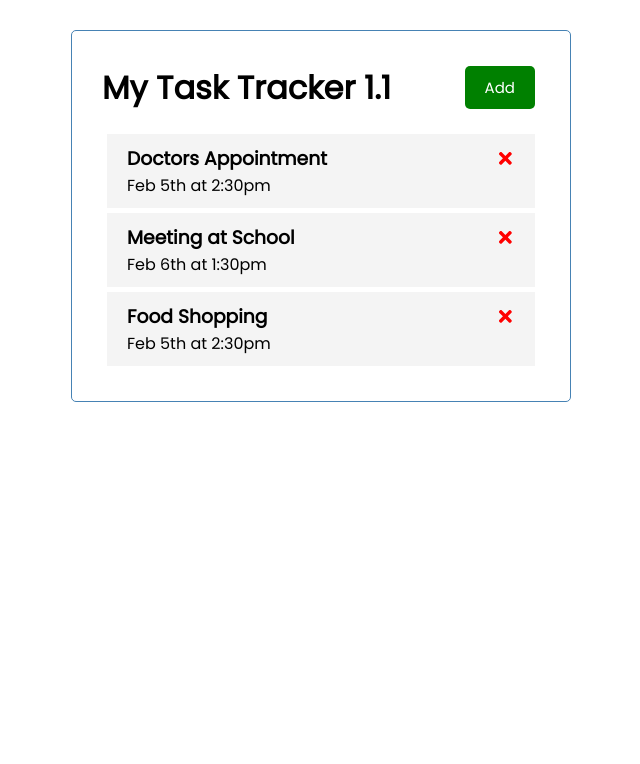
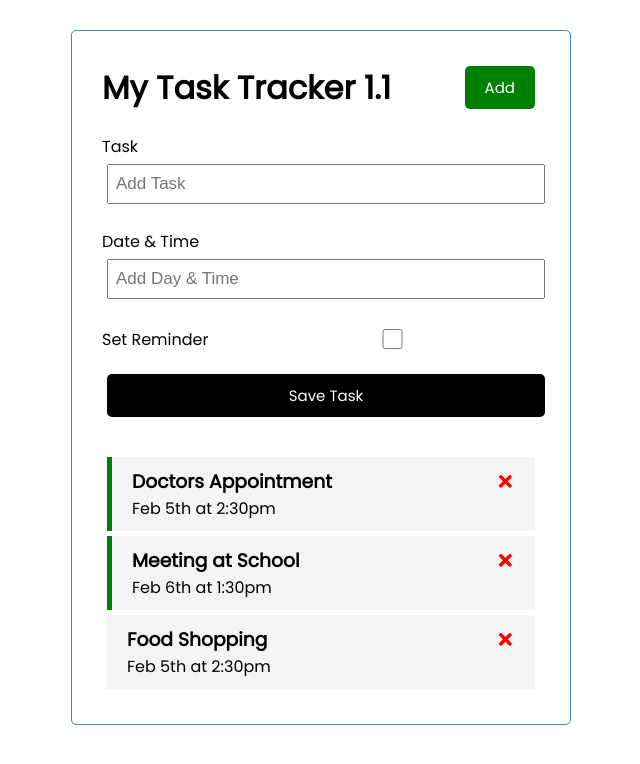
Before and after one commit to celestialheathen/node-mongo-project-part2, a React (Create React App) app in the folder Desktop/projects/react-task-tracker/: page / in a window 1280 px wide. Shown: the top 764 px of the page, without its empty margins (319-959 px from the left). Built offline with nearby package versions, Linux system fonts and the light colour scheme.

Commit message:
new task form

```diff
--- a/Desktop/projects/react-task-tracker/src/App.js
+++ b/Desktop/projects/react-task-tracker/src/App.js
@@ -1,6 +1,7 @@
 import { useState } from 'react'
 import Header from "./components/Header"
 import Tasks from "./components/Tasks"
+import AddTask from './components/AddTask'
 
 function App() {
 
@@ -41,6 +42,7 @@
   return (
     <div className="container">
       <Header />
+      <AddTask />
       {tasks.length > 0 ? <Tasks tasks={tasks} onDelete={deleteTask} onToggle={toggleReminder} /> : ('No Tasks To Show')}
     </div>
   );
--- /dev/null
+++ b/Desktop/projects/react-task-tracker/src/components/AddTask.js
@@ -0,0 +1,25 @@
+import { useState } from 'react'
+
+const AddTask = () => {
+  return (
+    <form className='add-form'>
+      <div className='form-control'>
+        <label>Task</label>
+        <input type='text' placeholder='Add Task' />
+      </div>
+      <div className='form-control'>
+        <label>Date & Time</label>
+        <input type='text' placeholder='Add Day & Time' />
+      </div>
+      <div className='form-control form-control-check'>
+        <label>Set Reminder</label>
+        <input type='checkbox' />
+      </div>
+
+      <input className='btn btn-block' type='submit' value= 'Save Task' />
+
+    </form>
+  )
+}
+
+export default AddTask
--- a/Desktop/projects/react-task-tracker/src/components/Task.js
+++ b/Desktop/projects/react-task-tracker/src/components/Task.js
@@ -4,7 +4,7 @@
 
 const Task = ({ task, onDelete, onToggle }) => {
   return (
-    <div className="task" onDoubleClick={ ()=> onToggle(task.id) }>
+    <div className={`task ${task.reminder ? 'reminder' : ''}`} onDoubleClick={ ()=> onToggle(task.id) }>
       <h3>{task.text} <FaTimes onClick={ ()=> onDelete(task.id)} style={{color: 'red', cursor: 'pointer'}}/> </h3>
       <p>{task.day}</p>
     </div>
```
